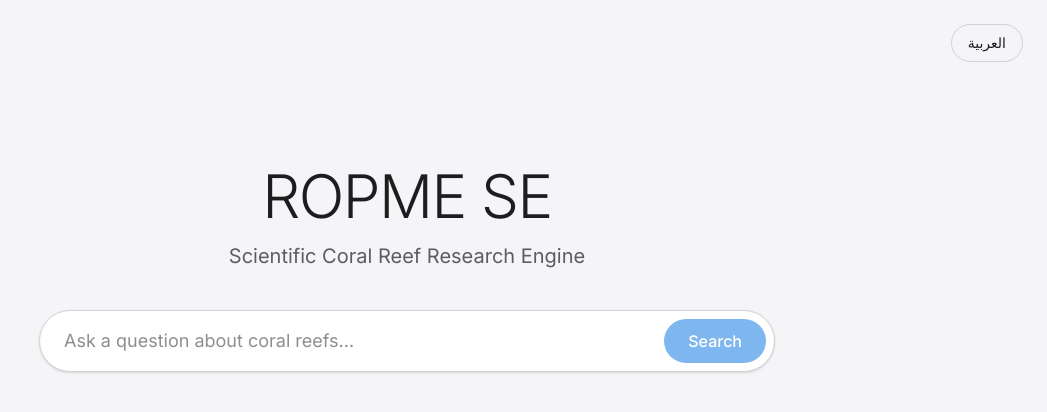
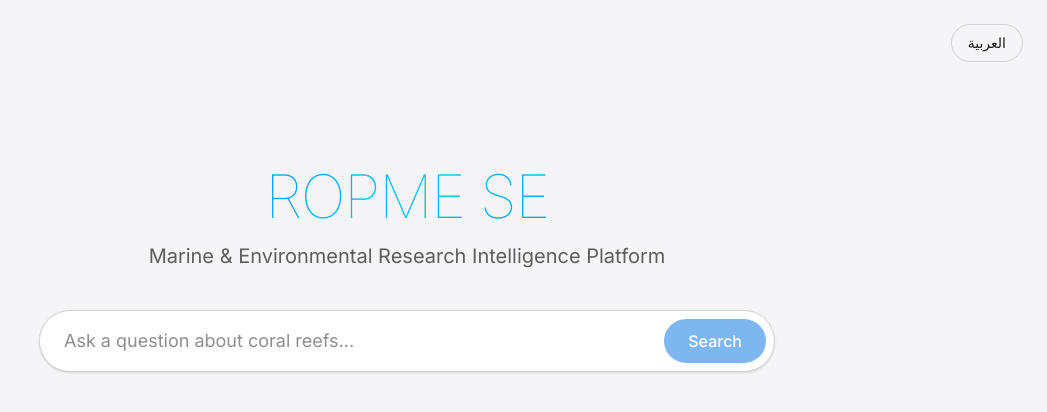
Before and after one commit to marryclizbez-dev/reefscribe-frontend, a Next.js app: page /en in a window 1280 px wide. Shown: the top 412 px of the page, without its empty margins (233-1280 px from the left). Built offline with nearby package versions, Linux system fonts and the light colour scheme.

Commit message:
Update tagline and ROPME SE logo gradient style

```diff
--- a/app/[locale]/page.tsx
+++ b/app/[locale]/page.tsx
@@ -71,7 +71,15 @@
       {/* Main Content */}
       <main className="flex-grow flex flex-col items-center justify-start pt-20 px-4 w-full max-w-3xl mx-auto">
         <div className="text-center mb-10 w-full">
-          <h1 className="text-5xl md:text-6xl font-light tracking-tight text-foreground mb-4">
+          <h1
+            className="text-5xl md:text-6xl font-thin tracking-tight mb-4"
+            style={{
+              background: 'linear-gradient(135deg, #0071E3 0%, #00C2FF 50%, #0071E3 100%)',
+              WebkitBackgroundClip: 'text',
+              WebkitTextFillColor: 'transparent',
+              backgroundClip: 'text'
+            }}
+          >
             {t('title')}
           </h1>
           <p className="text-lg md:text-xl text-foreground/70">
--- a/messages/ar.json
+++ b/messages/ar.json
@@ -1,7 +1,7 @@
 {
   "Search": {
     "title": "ROPME SE",
-    "subtitle": "محرك البحث العلمي للشعاب المرجانية",
+    "subtitle": "منصة الذكاء البحثي للعلوم البحرية والبيئية",
     "placeholder": "اطرح سؤالاً حول الشعاب المرجانية...",
     "button": "بحث",
     "sources": "المصادر:",
--- a/messages/en.json
+++ b/messages/en.json
@@ -1,7 +1,7 @@
 {
   "Search": {
     "title": "ROPME SE",
-    "subtitle": "Scientific Coral Reef Research Engine",
+    "subtitle": "Marine & Environmental Research Intelligence Platform",
     "placeholder": "Ask a question about coral reefs...",
     "button": "Search",
     "sources": "Sources:",
```
